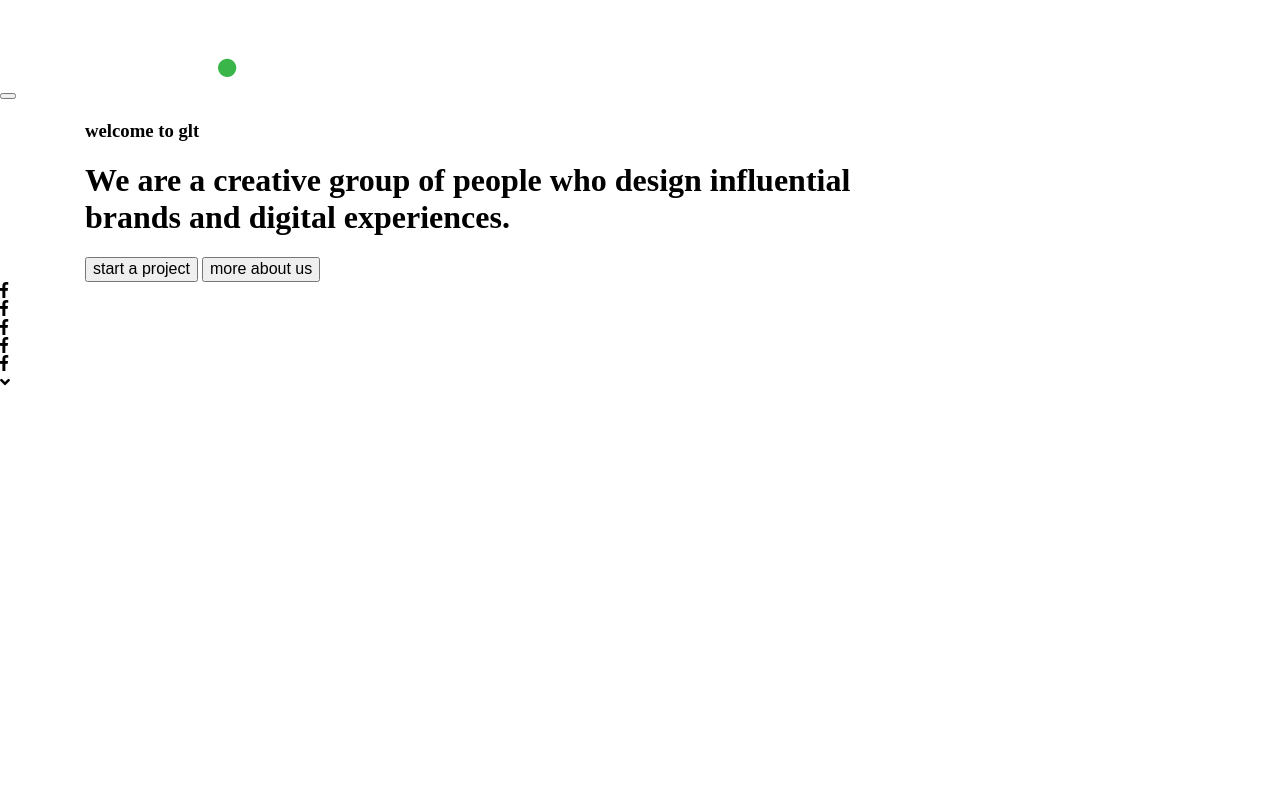
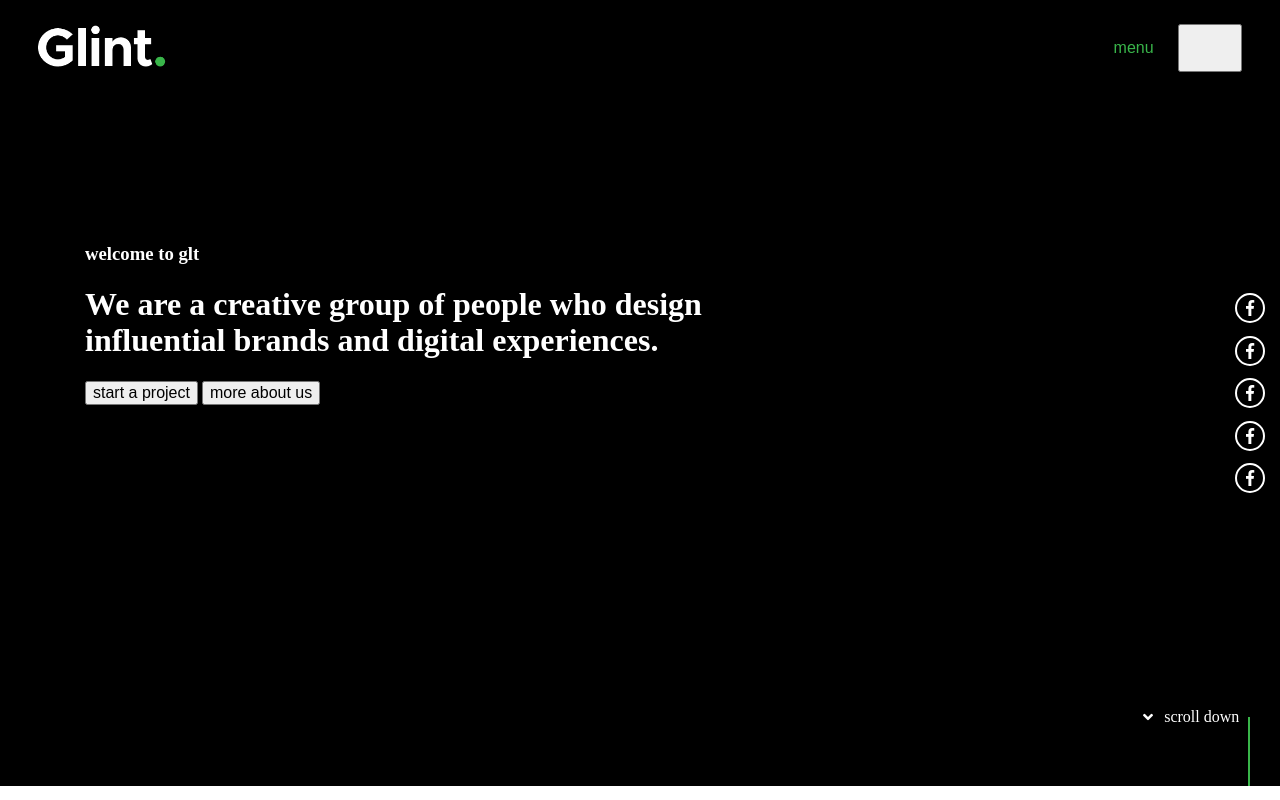
Before and after one commit to Edward-Fedoruk/GLT-website, a website: page app/pug/index.pug in a window 1280 px wide. Drawn offline with nearby package versions, Linux system fonts and the light colour scheme; files that its build step writes are made by us from their sources; files whose address does not match are found by name; a web font is replaced by a local one.

Commit message:
frame styling

```diff
--- a/app/pug/components/header.pug
+++ b/app/pug/components/header.pug
@@ -2,5 +2,5 @@ header(class="header")
   div(class="header__logoWrap")
     a(href="index.html" class="header__logo")
       img(src="../../img/logo.png", alt="logo" class="header__logoImg")
-  div(class="header__menuWrap")
+  div(class="header__menuWrap") menu
     button(class="header__menu")
--- a/app/pug/components/social.pug
+++ b/app/pug/components/social.pug
@@ -1,11 +1,11 @@
 div(class="social")
-  div(class="socila__item")
+  div(class="social__item")
     <i class="fab fa-facebook-f"></i>
-  div(class="socila__item")
+  div(class="social__item")
     <i class="fab fa-facebook-f"></i>
-  div(class="socila__item")
+  div(class="social__item")
     <i class="fab fa-facebook-f"></i>
-  div(class="socila__item")
+  div(class="social__item")
     <i class="fab fa-facebook-f"></i>
-  div(class="socila__item")
+  div(class="social__item")
     <i class="fab fa-facebook-f"></i>
--- a/app/pug/index.pug
+++ b/app/pug/index.pug
@@ -8,22 +8,25 @@ html(lang="en")
     link(rel='stylesheet', type='text/css', href='css/main.min.css')
   body
 
-    include ./components/header.pug
+    section(class="mainHeader")
 
-    section(class="mainHeader")
+      include ./components/header.pug
+
       div(class="container")
         div(class="row justify-content-start")
-          div(class="col-lg-9")
-            h3(class="mainHeader__welcome") welcome to glt
-            h1(class="mainHeader__head").
-              We are a creative group of people who design influential
-              brands and digital experiences.
-            div(class="mainHeader__btnWrap")
-              button(class="mainHeader__startBtn") start a project
-              button(class="mainHeader__aboutBtn") more about us
+          div(class="col-lg-8")
+            div(class="mainHeader__wrap")
+              h3(class="mainHeader__welcome") welcome to glt
+              h1(class="mainHeader__head").
+                We are a creative group of people who design influential
+                brands and digital experiences.
+              div(class="mainHeader__btnWrap")
+                button(class="mainHeader__startBtn") start a project
+                button(class="mainHeader__aboutBtn") more about us
 
       include ./components/social.pug
 
       div(class="mainHeader__scroll")
-        <i class="fas fa-angle-down"></i>
-      div(class="mainHeader__line")
+        div(class="mainHeader__scrollIcon")
+          <i class="fas fa-angle-down"></i> scroll down
+        div(class="mainHeader__line")
--- /dev/null
+++ b/app/sass/_components/_header.sass
@@ -0,0 +1,27 @@
+.header
+  display: flex
+  justify-content: space-between
+  width: 100%
+  height: 96px
+  background-color: transparent
+  padding: 0 3vw 0 3vw
+  align-items: center
+  &__logoWrap
+    width: 10vw
+  &__logoImg
+    width: 100%
+  &__menuWrap
+    width: 10vw
+    color: $green
+    display: flex
+    justify-content: space-between
+    align-items: center
+    height: 50%
+    font-family: $montserat-medium
+    &:hover
+      cursor: pointer
+  &__menu
+    width: 50%
+    height: 100%
+    &:hover
+      cursor: pointer
--- /dev/null
+++ b/app/sass/_components/_social.sass
@@ -0,0 +1,10 @@
+.social
+  display: flex
+  color: #fff
+  justify-content: space-between
+  &__item
+    width: 30px
+    height: 30px
+    display: flex
+    justify-content: center
+    align-items: center
--- a/app/sass/_mixins/_font-face.sass
+++ b/app/sass/_mixins/_font-face.sass
@@ -4,4 +4,4 @@
 		font-weight: $weight
 		font-style: $style
 
-		src:  url('#{$file-path}.ttf') format('truetype')
+		src:  url('#{$file-path}.woff') format('truetype')
--- a/app/sass/main.sass
+++ b/app/sass/main.sass
@@ -1,3 +1,57 @@
-@import './libs';
-a
-  color: #000
+@import './libs'
+@import './vars'
+@import './fonts'
+
+// top line styles
+@import './_components/header'
+
+.mainHeader
+  background-color: #000
+  min-height: 786px
+  position: relative
+  &__wrap
+    padding-top: 10vw
+    color: #fff
+  // social icons
+  @import './_components/social'
+  .social
+    height: 200px
+    flex-flow: column wrap
+    position: absolute
+    right: 15px
+    top: 50%
+    transform: translateY(-50%)
+    &__item
+      border-radius: 100%
+      border: 2px solid white
+  // scroll down feature
+  &__scroll
+    position: absolute
+    top: 90%
+    width: 107px
+    color: #fff
+    height: 10%
+    right: 30px
+    display: flex
+    // justify-content: space-between
+    // align-items: center
+  &__scrollIcon
+    display: flex
+    align-items: center
+    justify-content: space-between
+    height: 20px
+    width: 90%
+  &__line
+    width: 2px
+    height: calc(100% - 10px)
+    background-color: $green
+    // transform: rotate(90deg)
+    align-items: center
+    position: absolute
+    top: 10px
+    right: 0
+    transform-origin: 0 100%
+
+
+
+@import './media'
--- a/gulpfile.js
+++ b/gulpfile.js
@@ -59,7 +59,6 @@ gulp.task('watch',['serve', 'sass', 'pug', 'js'], function() {
 
 gulp.task('default', ['watch']);
 
-
 gulp.task('imagemin', function() {
 	return gulp.src('app/img/**/*')
 		.pipe(imagemin())
```
Also changed, not shown: app/css/main.min.css, app/index.html, app/sass/_fonts.sass (line endings or trailing spaces).
